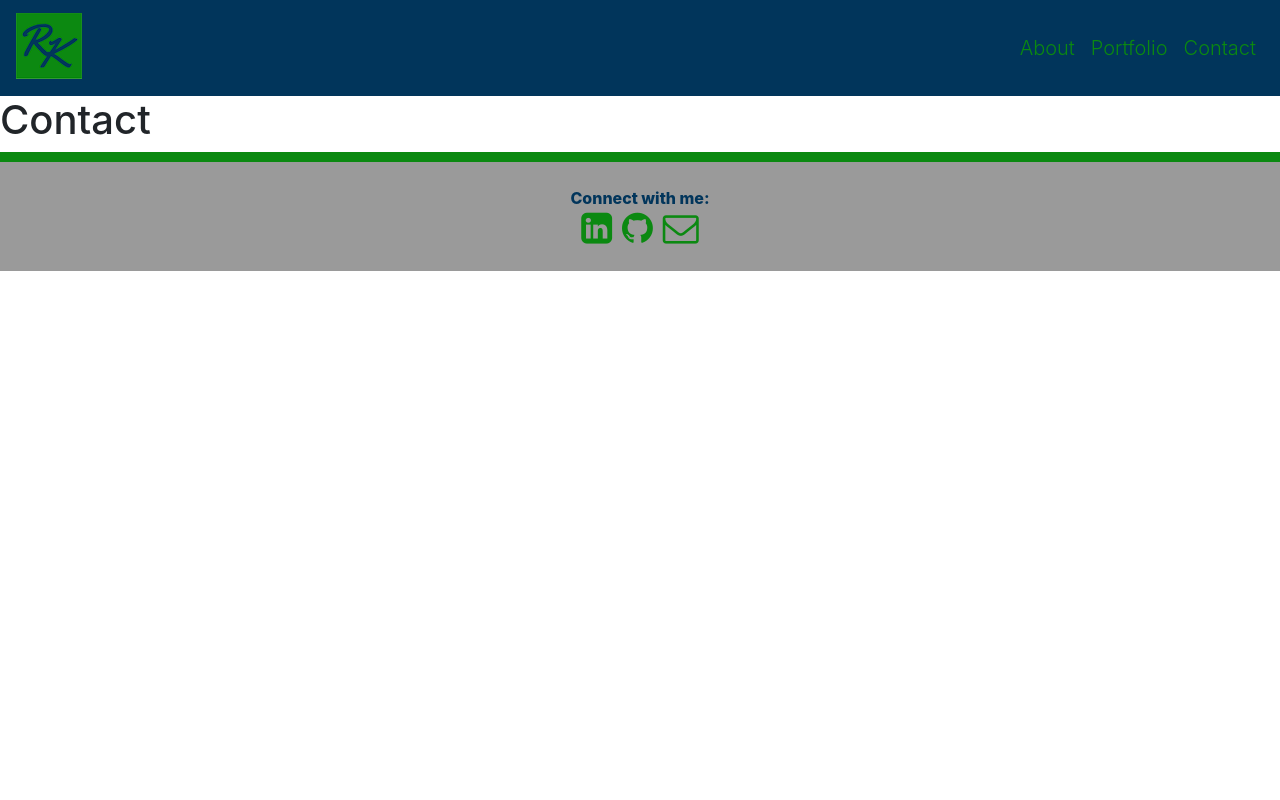
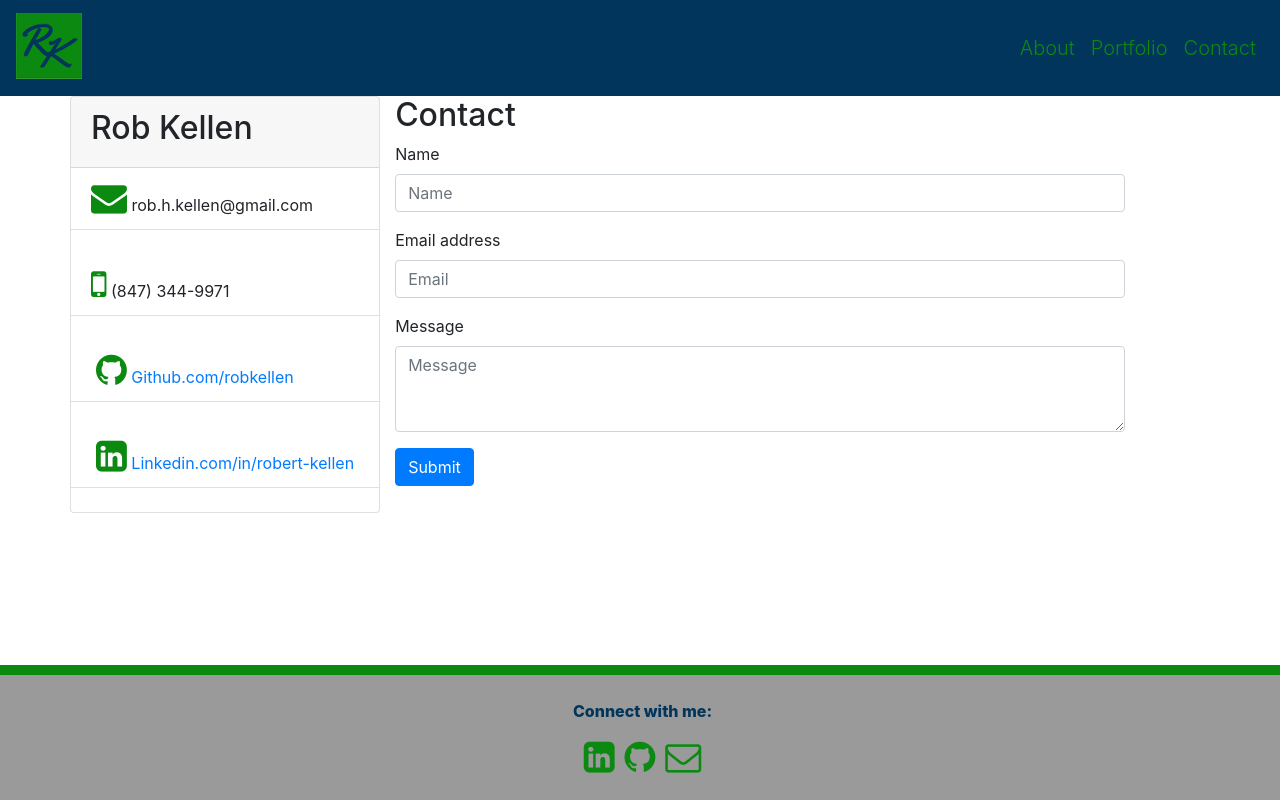
Before and after one commit to robkellen/React-Portfolio, a React (Create React App) app: page /Contact in a window 1280 px wide. Built offline with nearby package versions, Linux system fonts and the light colour scheme.

Commit message:
fixed issue with footer.  Put contact card on contact page

```diff
--- a/src/App.js
+++ b/src/App.js
@@ -1,6 +1,9 @@
 import React from "react";
 import { BrowserRouter as Router, Route } from "react-router-dom";
-import MyNavbar from "../src/components/Navbar/Navbar";
+import "./App.css";
+
+//importing all necessary components
+import Navbar from "../src/components/Navbar/Navbar";
 import Footer from "../src//components/Footer/Footer";
 import Home from "../src/components/pages/Home/Home";
 import About from "../src/components/pages/About/About";
@@ -11,13 +14,13 @@ import Contact from "../src/components/pages/Contact/Contact";
 function App() {
   return (
     <Router>
-      <MyNavbar />
+      <Navbar />
       <Route exact path="/" component={Home} />
       <Route exact path="/About" component={About} />
       <Route exact path="/Portfolio" component={Portfolio} />
       <Route path="/Contact" component={Contact} />
-      <Footer sticky="bottom" />
-    </Router>
+      <Footer />
+      </Router>
   );
 }
 
--- a/src/components/Footer/Footer.css
+++ b/src/components/Footer/Footer.css
@@ -12,6 +12,9 @@
   background-color: #9a9a9a;
   border-top: 10px solid #0b8911;
   flex-shrink: 0;
+  position: absolute;
+  bottom: 0;
+  width: 100vw;
 }
 /*centering text and icons in footer*/
 .text-center {
--- a/src/components/Footer/Footer.js
+++ b/src/components/Footer/Footer.js
@@ -3,9 +3,10 @@ import "./Footer.css";
 
 function Footer() {
   return (
-    <footer id="sticky-footer" className="py-4 text-white-50">
+    <footer  id="sticky-footer" className="py-4 sticky-bottom
+    text-white-50">
       <div className="container text-center">
-        <medium className="connect">Connect with me:</medium>
+        <p className="connect">Connect with me:</p>
         {/* Link to LinkedIn */}
         <ul className="list-group list-group-horizontal">
           <a
--- a/src/components/Navbar/Navbar.js
+++ b/src/components/Navbar/Navbar.js
@@ -9,12 +9,13 @@ function Navbar() {
   const [isNavCollapsed, setIsNavCollapsed] = useState(true);
 
   const handleNavCollapse = () => setIsNavCollapsed(!isNavCollapsed);
+
   return (
     <nav className="navbar navbar-expand-lg navbar-light trn">
       <span className="navbar-brand mb-1 h1">
-        <Link to="/Home" className={location.pathname === "/About"}>
+        <a href="/">
           <img src={brandLogo} alt="BrandLogo" />
-        </Link>
+        </a>
       </span>
       <button
         className="navbar-toggler custom-toggler"
@@ -28,7 +29,10 @@ function Navbar() {
       >
         <span className="navbar-toggler-icon custom-toggler"></span>
       </button>
-      <div className={`${isNavCollapsed ? 'collapse' : ''} navbar-collapse`} id="navbarSupportedContent">
+      <div
+        className={`${isNavCollapsed ? "collapse" : ""} navbar-collapse`}
+        id="navbarSupportedContent"
+      >
         <ul className="nav navbar-nav navbar-right">
           <li className="nav-item">
             <Link
--- a/src/components/pages/Contact/Contact.css
+++ b/src/components/pages/Contact/Contact.css
@@ -0,0 +1,41 @@
+.bg {
+  background-color: #01355b;
+  height: 1350px;
+  width: 100%;
+  background-position: center;
+  background-repeat: no-repeat;
+  background-size: cover;
+  display: flex;
+}
+
+.container {
+  margin-top: 150px;
+}
+
+div .row {
+  padding-top: 20px;
+  padding-bottom: 20px;
+}
+/*setting background color and opacity for the form*/
+.col-md-8 {
+  background-color: rgba(219, 226, 235, 0.8);
+  padding-top: 10px;
+  padding-left: 20px;
+  padding-right: 20px;
+  padding-bottom: 10px;
+}
+
+.card {
+  background-color: rgba(219, 226, 235, 0.8);
+  margin-right: 40px;
+  width: 18rem;
+}
+
+#mobile {
+  vertical-align: middle;
+}
+
+.fa {
+  font-size: 24px;
+  color: dodgerblue;
+}
--- a/src/components/pages/Contact/Contact.js
+++ b/src/components/pages/Contact/Contact.js
@@ -1,9 +1,93 @@
-import React from "react"
+import React from "react";
 
-function Contact () {
-  return(
-    <h1>Contact</h1>
-  )
+function Contact() {
+  return (
+    <div className="bg">
+      <main className="container">
+        <div className="row">
+          <div className="card">
+            <div className="card-header">
+              <h2>Rob Kellen</h2>
+            </div>
+            <ul className="list-group list-group-flush">
+              <li className="list-group-item">
+                <i id="email" className="fa fa-envelope"></i>{" "}
+                rob.h.kellen@gmail.com
+              </li>
+              <br></br>
+              <li id="mobile" className="list-group-item">
+                <i className="fa fa-mobile"></i> (847) 344-9971
+              </li>
+              <br></br>
+              <li className="list-group-item">
+                <a
+                  rel="noopener noreferrer"
+                  href="https://github.com/robkellen"
+                  target="_blank"
+                >
+                  <i id="github" className="fa fa-github"></i>{" "}
+                  Github.com/robkellen
+                </a>
+              </li>
+              <br></br>
+              <li className="list-group-item">
+                <a
+                  rel="noopener noreferrer"
+                  href="http://linkedin.com/in/robert-kellen-90a3951aa"
+                  target="_blank"
+                >
+                  <i
+                    rel="noopener noreferrer"
+                    id="github"
+                    className="fa fa-linkedin-square"
+                  ></i>{" "}
+                  Linkedin.com/in/robert-kellen
+                </a>
+              </li>
+              <br></br>
+            </ul>
+          </div>
+          <div className="col-md-8">
+            <div className="page-header">
+              <h2>Contact</h2>
+            </div>
+            <form>
+              <div className="form-group">
+                <label htmlFor="exampleInputEmail1">Name</label>
+                <input
+                  type="text"
+                  className="form-control"
+                  id="exampleFormControlInput1"
+                  placeholder="Name"
+                />
+              </div>
+              <div className="form-group">
+                <label htmlFor="exampleFormControlInput1">Email address</label>
+                <input
+                  type="email"
+                  className="form-control"
+                  id="exampleFormControlInput1"
+                  placeholder="Email"
+                />
+              </div>
+              <div className="form-group">
+                <label htmlFor="exampleFormControlTextarea1">Message</label>
+                <textarea
+                  className="form-control"
+                  id="exampleFormControlTextarea1"
+                  placeholder="Message"
+                  rows="3"
+                ></textarea>
+              </div>
+              <button type="submit" className="btn btn-primary">
+                Submit
+              </button>
+            </form>
+          </div>
+        </div>
+      </main>
+    </div>
+  );
 }
 
 export default Contact;
--- a/src/index.js
+++ b/src/index.js
@@ -3,7 +3,7 @@ import ReactDOM from 'react-dom';
 import './index.css';
 import App from './App';
 import * as serviceWorker from './serviceWorker';
-import 'bootstrap/dist/css/bootstrap.min.css';
+
 
 ReactDOM.render(
   <React.StrictMode>
```
Also changed, not shown: src/components/Project/Project.js (added, +7 -0 lines).
